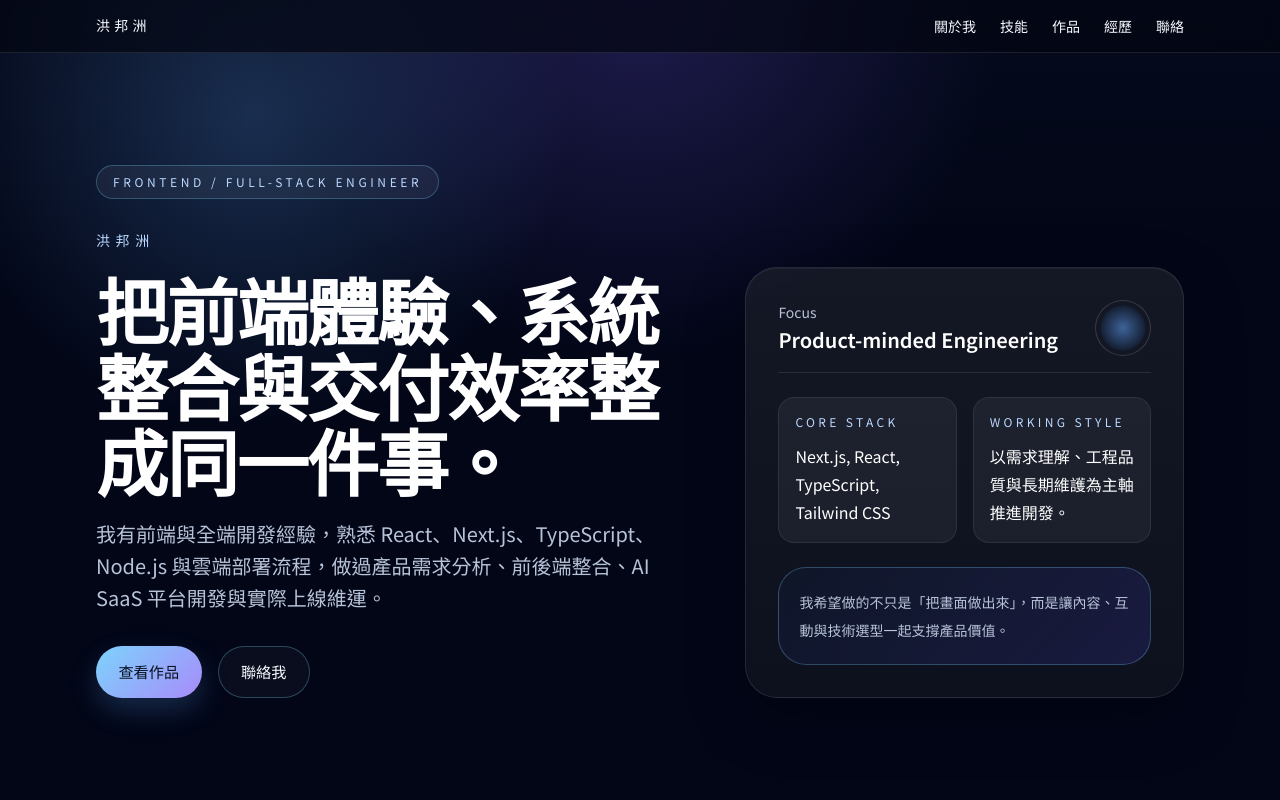
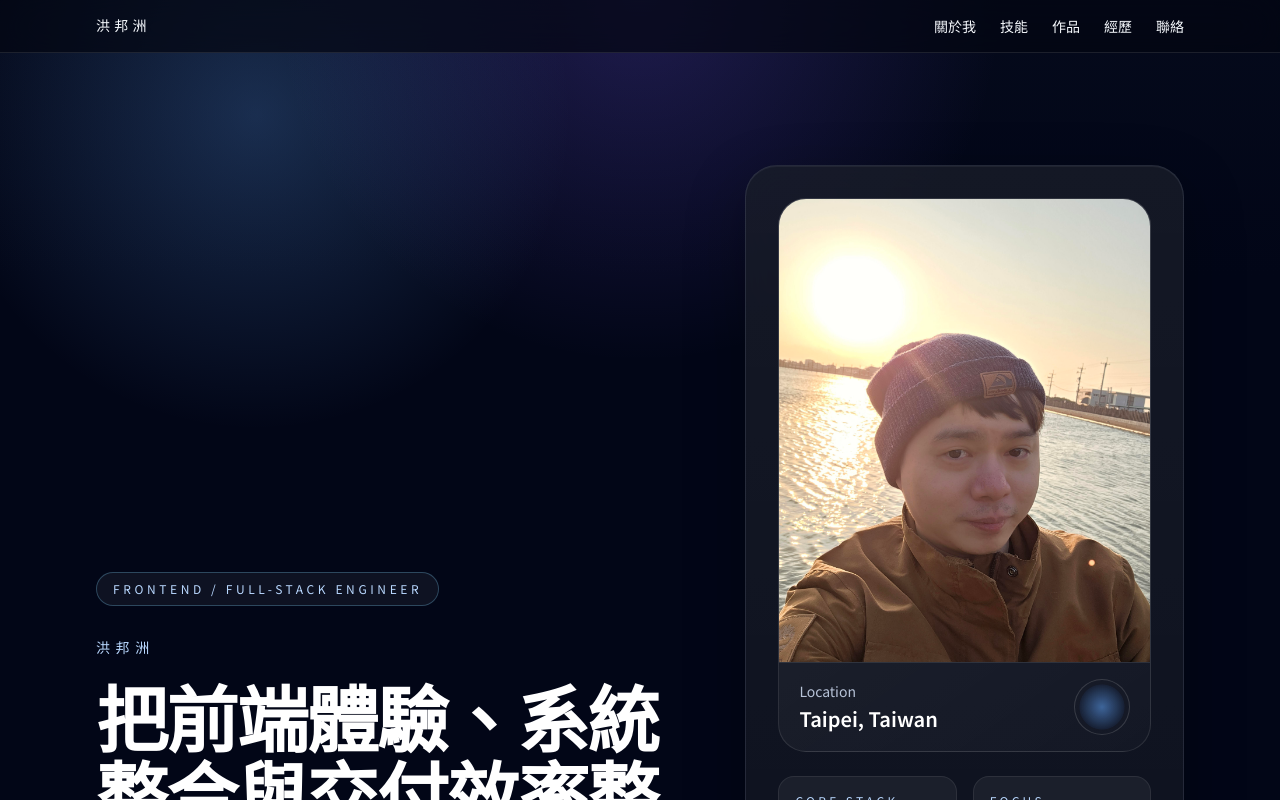
Before and after one commit to joeban0608/bangzhou-portfolio, a Next.js app: page / in a window 1280 px wide. Shown: the top 800 px of the page. Built offline with nearby package versions, Linux system fonts and the light colour scheme.

Commit message:
Add hero avatar to homepage

```diff
--- a/app/components/portfolio-home.tsx
+++ b/app/components/portfolio-home.tsx
@@ -1,5 +1,7 @@
+import Image from "next/image";
 import Link from "next/link";
 import { portfolioContent } from "@/app/lib/portfolio-content";
+import joeAvatar from "@/joe/joe-avatar.jpg";
 
 function SectionHeading({
   eyebrow,
@@ -101,14 +103,23 @@ export function PortfolioHome() {
 
           <div className="panel-card p-6 sm:p-8">
             <div className="space-y-6">
-              <div className="flex items-center justify-between border-b border-white/10 pb-4">
-                <div>
-                  <p className="text-sm text-[var(--color-text-muted)]">Focus</p>
-                  <p className="mt-1 text-xl font-semibold text-white">
-                    Product-minded Engineering
-                  </p>
+              <div className="overflow-hidden rounded-[1.75rem] border border-white/10 bg-[linear-gradient(145deg,rgba(255,255,255,0.08),rgba(255,255,255,0.02))]">
+                <div className="relative aspect-[4/5]">
+                  <Image
+                    src={joeAvatar}
+                    alt="洪邦洲個人頭像"
+                    placeholder="blur"
+                    priority
+                    className="h-full w-full object-cover"
+                  />
                 </div>
-                <div className="h-14 w-14 rounded-full border border-white/15 bg-[radial-gradient(circle,_rgba(96,165,250,0.55),_rgba(59,130,246,0.08)_58%,_transparent_60%)]" />
+                <div className="flex items-center justify-between border-t border-white/10 px-5 py-4">
+                  <div>
+                    <p className="text-sm text-[var(--color-text-muted)]">Location</p>
+                    <p className="mt-1 text-xl font-semibold text-white">Taipei, Taiwan</p>
+                  </div>
+                  <div className="h-14 w-14 rounded-full border border-white/15 bg-[radial-gradient(circle,_rgba(96,165,250,0.55),_rgba(59,130,246,0.08)_58%,_transparent_60%)]" />
+                </div>
               </div>
               <div className="grid gap-4 sm:grid-cols-2">
                 <div className="rounded-2xl border border-white/8 bg-white/5 p-4">
@@ -116,21 +127,21 @@ export function PortfolioHome() {
                     Core Stack
                   </p>
                   <p className="mt-3 text-base leading-7 text-white">
-                    Next.js, React, TypeScript, Tailwind CSS
+                    Next.js, React, TypeScript, Node.js
                   </p>
                 </div>
                 <div className="rounded-2xl border border-white/8 bg-white/5 p-4">
                   <p className="text-xs uppercase tracking-[0.28em] text-[var(--color-accent-soft)]">
-                    Working Style
+                    Focus
                   </p>
                   <p className="mt-3 text-base leading-7 text-white">
-                    以需求理解、工程品質與長期維護為主軸推進開發。
+                    Frontend, full-stack integration, cloud delivery
                   </p>
                 </div>
               </div>
               <div className="rounded-[1.75rem] border border-[var(--color-border-strong)] bg-[linear-gradient(135deg,rgba(15,23,42,0.86),rgba(49,46,129,0.34))] p-5">
                 <p className="text-sm leading-7 text-[var(--color-text-muted)]">
-                  我希望做的不只是「把畫面做出來」，而是讓內容、互動與技術選型一起支撐產品價值。
+                  近年的工作重心涵蓋 AI SaaS 平台、OAuth 登入、SEO 自動化流程，以及 GCP、AWS、Cloudflare 上的部署與維運。
                 </p>
               </div>
             </div>
```
Also changed, not shown: joe/joe-avatar.jpg (added).
